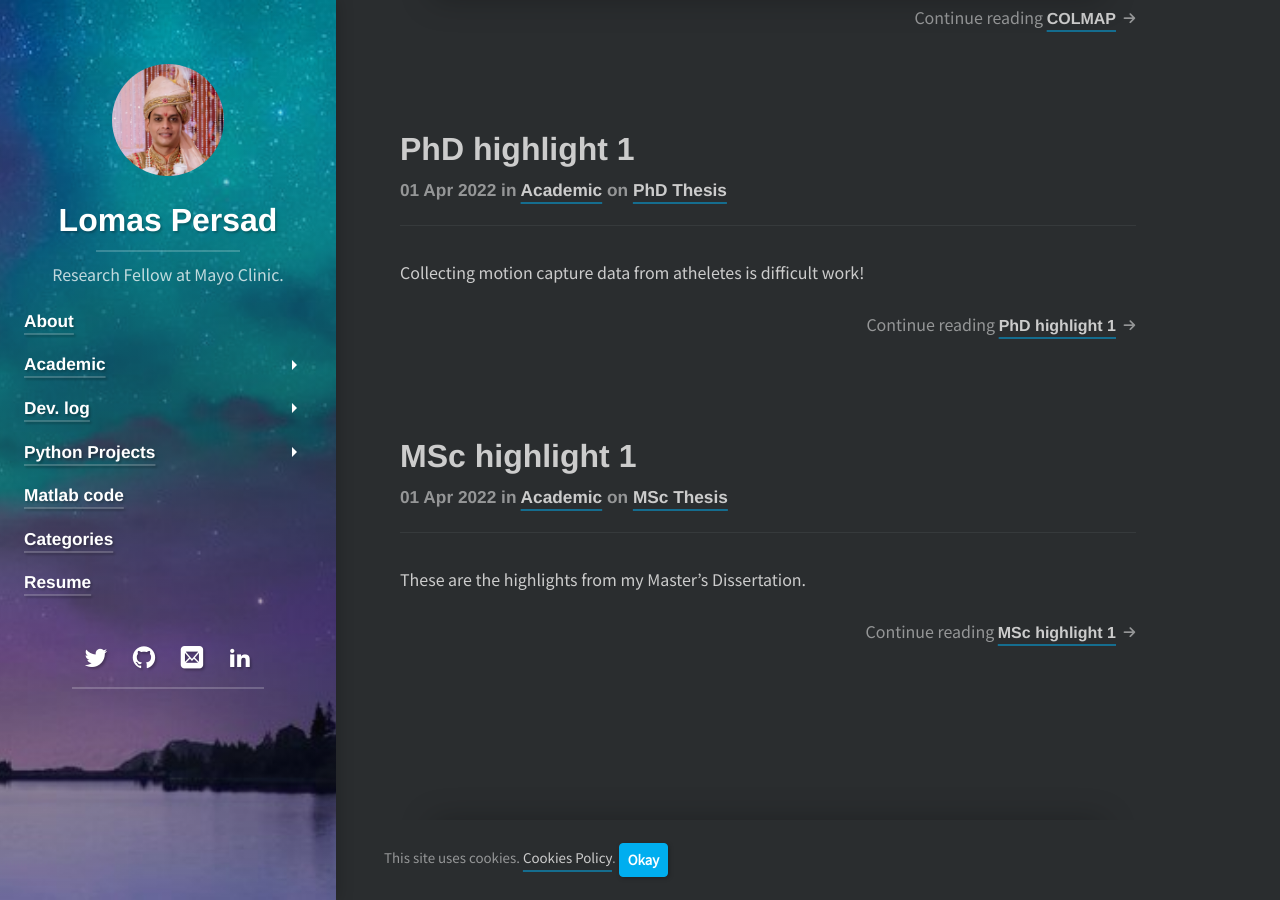
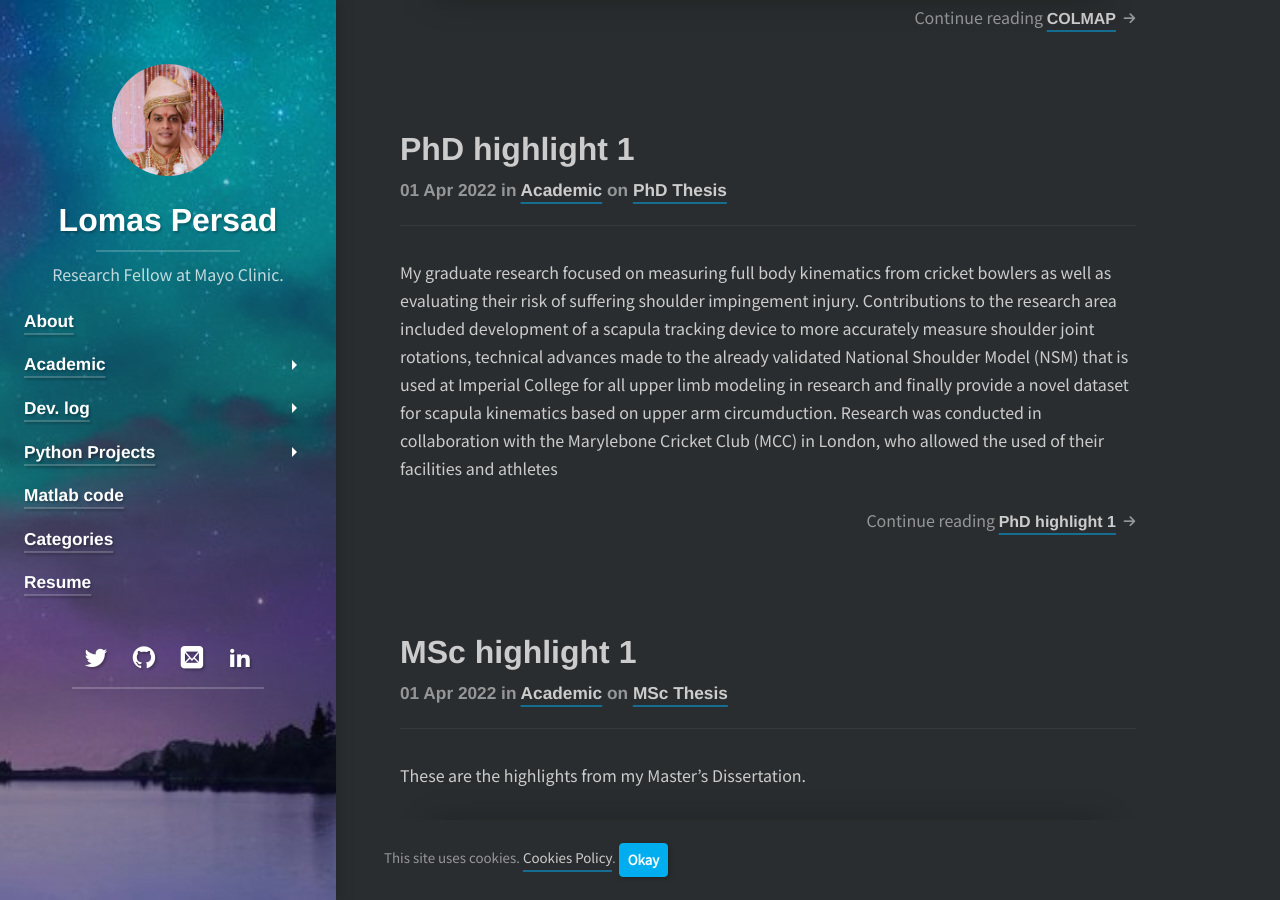
Before and after one commit to LomasPersad/LomasPersad.github.io_old, a Jekyll site: the page built from index.html, in a window 1280 px wide and 900 px high, scrolled down 1917 px. Built offline with Jekyll 4.4.1, drawn with Linux system fonts in a browser that asks for light colours; cached includes are drawn as plain includes; nearby versions of some CDN libraries; some web fonts are replaced; library files that are not in the unit come from our copies; the list of posts is cut into pages by our own code.

Commit message:
Update 2022-04-01-PhD1.md

```diff
--- a/_posts/devlog/PhD/2022-04-01-PhD1.md
+++ b/_posts/devlog/PhD/2022-04-01-PhD1.md
@@ -5,16 +5,21 @@ subtitle: "Collection of data"
 category: academic
 tags: PhD
 ---
-Collecting motion capture data from atheletes is difficult work!
+My graduate research focused on measuring full body kinematics from cricket bowlers as well as evaluating their risk of suffering shoulder impingement injury. Contributions to the research area included development of a scapula tracking device to more accurately measure shoulder joint rotations, technical advances made to the already validated National Shoulder Model (NSM) that is used at Imperial College for all upper limb modeling in research and finally provide a novel dataset for scapula kinematics based on upper arm circumduction. Research was conducted in collaboration with the Marylebone Cricket Club (MCC) in London, who allowed the used of their facilities and athletes
 
 <!--more-->
-
+The aim of this thesis was to test the hypotheses above and investigate potential shoulder injury risk in cricket bowlers. Cricket bowling involves one of the more complex sporting tasks where the arm goes through a large range of motion during circumduction to project the cricket ball at varying degrees of speed and spin where injury surveillance research estimates that over 20% of cricket injuries are related to the upper limb with the glenohumeral joint being the second most injured site. Similar to other overhead athletes, cricket bowlers have a prevalence of shoulder injury and pain with loss of internal rotation. It is hypothesised that this is due to large distraction forces and muscle imbalance at the glenohumeral joint. A second, specific hypothesis is that bowlers who have greater internal rotation after delivering the cricket ball are more likely to suffer from impingement. The motivation for this study is derived from these hypotheses.
 * this unordered seed list will be replaced by the toc
 {:toc}
 
 ## Markerset and data capture protocol
+[Fig 5.3]
+## Example data
 
-## Example data
+### No ball rule
+Upper arm rotation is the largest (>60%) contributor to ball speed where internal rotation of the upper arm plays a major role (Zhang, 2011; Stronach et al., 2014). This is followed by contributions from thorax rotation, pelvis rotation, linear velocity of the pelvis and forearm rotation (Zhang, 2011). Hussain (2011) showed that the increase in ball speed was increasingly greater than the decrease in ball speed associated with shorter arm length when the elbow was flexed from 5° to 35° (Figure 3.5).
+
+[fig3.5]
 
 
 ### Videos
```
